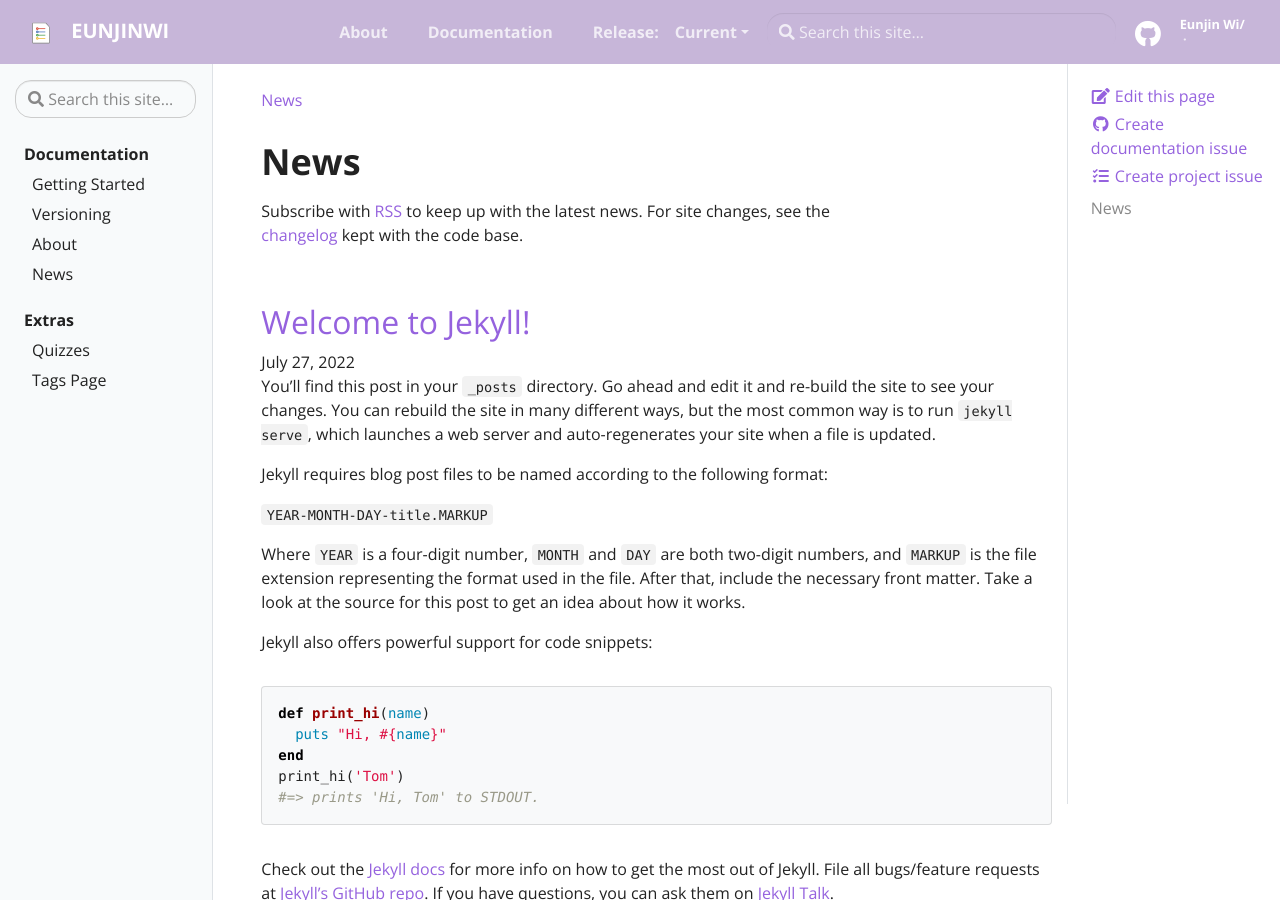
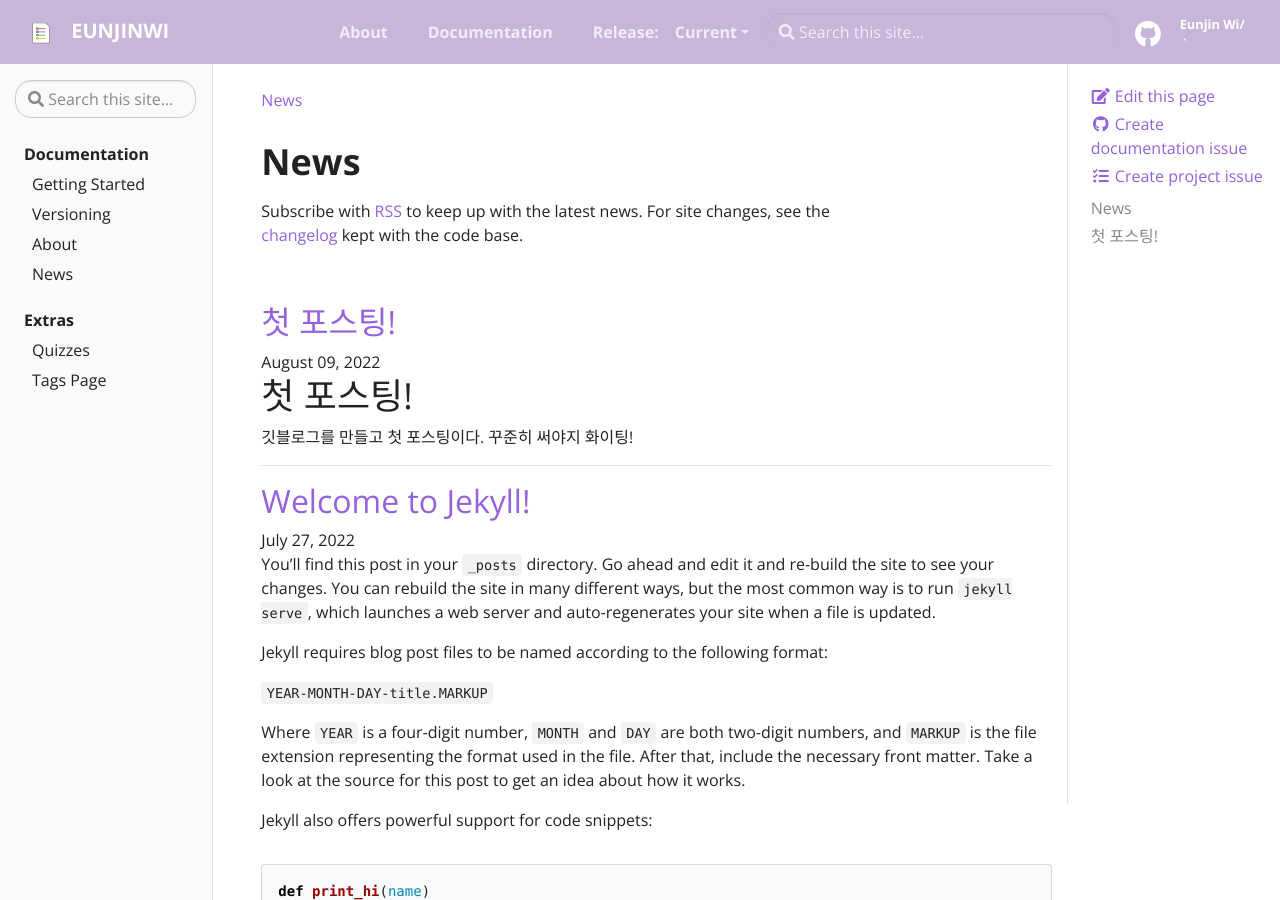
Before and after one commit to EunjinWi/EunjinWi.github.io, a Jekyll site: the page built from pages/news.md, in a window 1280 px wide and 900 px high. Built offline with Jekyll 4.4.1, drawn with Linux system fonts in a browser that asks for light colours.

Commit message:
포스팅

```diff
--- /dev/null
+++ b/_posts/2022-08-09-my_first_post.md
@@ -0,0 +1,10 @@
+---
+layout: post
+title:  "첫 포스팅!"
+date:   2022-08-09
+categories: Documentation
+---
+
+# 첫 포스팅!
+
+깃블로그를 만들고 첫 포스팅이다. 꾸준히 써야지 화이팅!
```
Also changed, not shown: assets/css/main.css.
